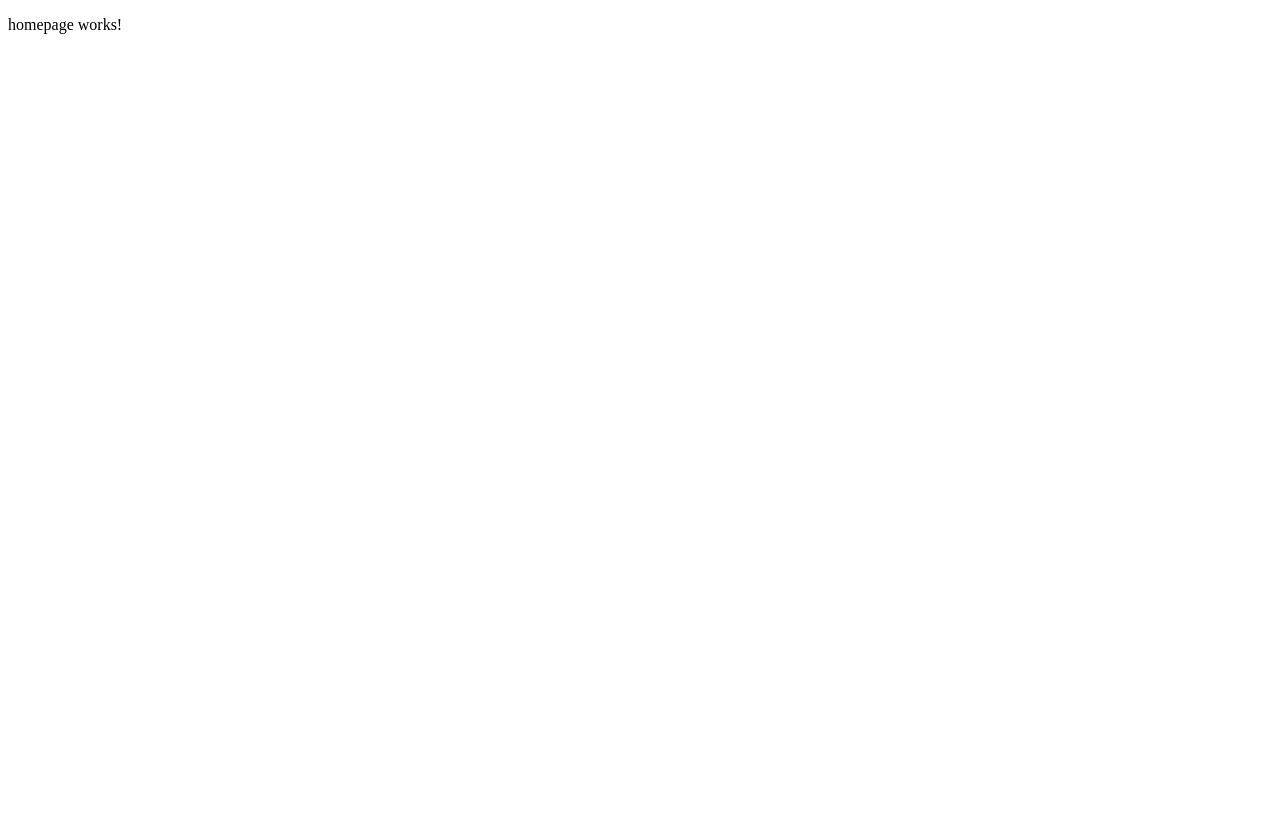
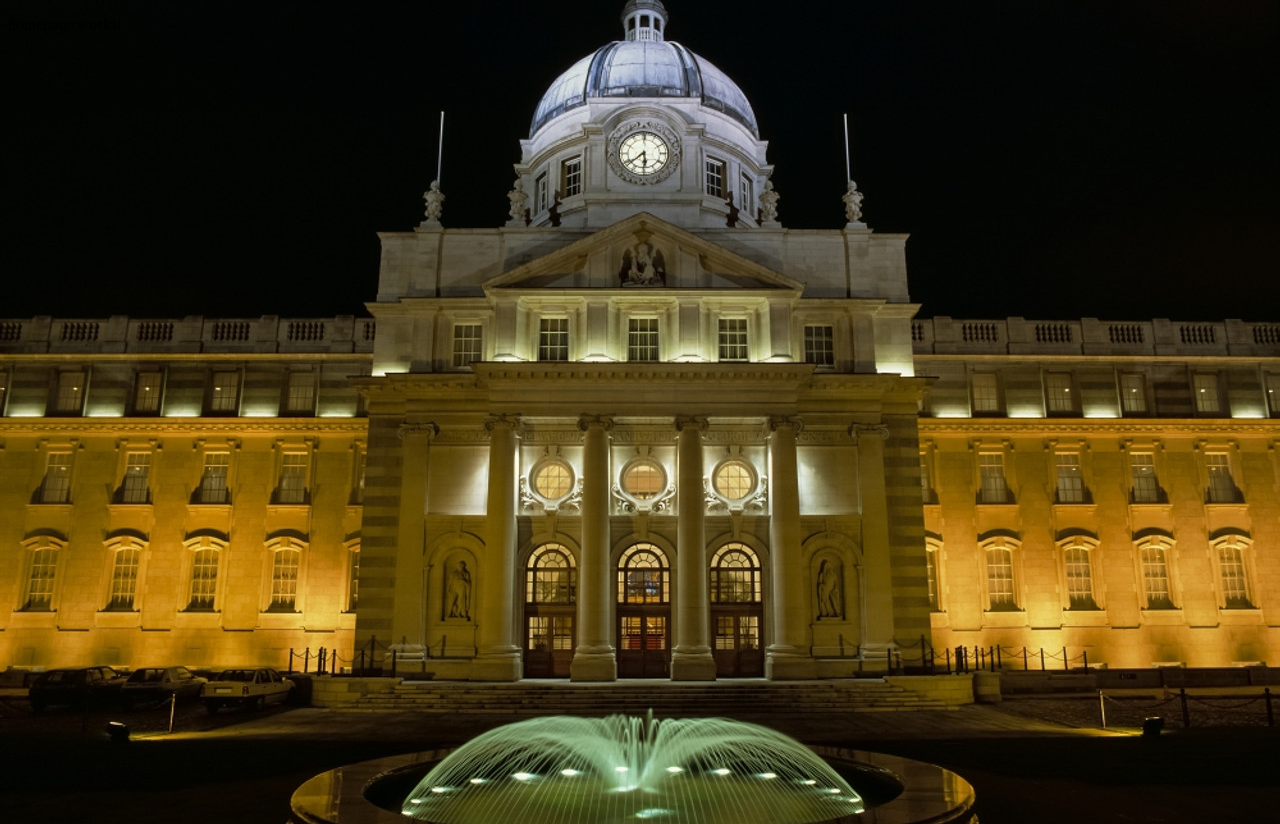
Before and after one commit to JamesSinnott1994/E-Voting-Frontend, an Angular app in the folder e-voting-angular-app/: page / in a window 1280 px wide. Before the commit the page ends 800 px from the top, so only its background shows below. Built offline with nearby package versions, Linux system fonts and the light colour scheme.

Commit message:
[STYLE] Background Dail image added

```diff
--- a/e-voting-angular-app/src/styles.css
+++ b/e-voting-angular-app/src/styles.css
@@ -1 +1,11 @@
 /* You can add global styles to this file, and also import other style files */
+body {
+    display: block;
+    height: 100vh; /* Full viewport height */
+    width: 100vw; /* Full viewport width */
+    background-image: url('assets/dail.jpg');
+    background-size: cover; /* Ensures the image covers the entire screen */
+    background-repeat: no-repeat; /* Prevents tiling */
+    background-position: center; /* Centers the image */
+    overflow: hidden; /* Prevents scrolling from disrupting the background layout */
+  }
```
Also changed, not shown: e-voting-angular-app/src/assets/Dail1.jpg (deleted), e-voting-angular-app/src/assets/dail.jpg (added).
